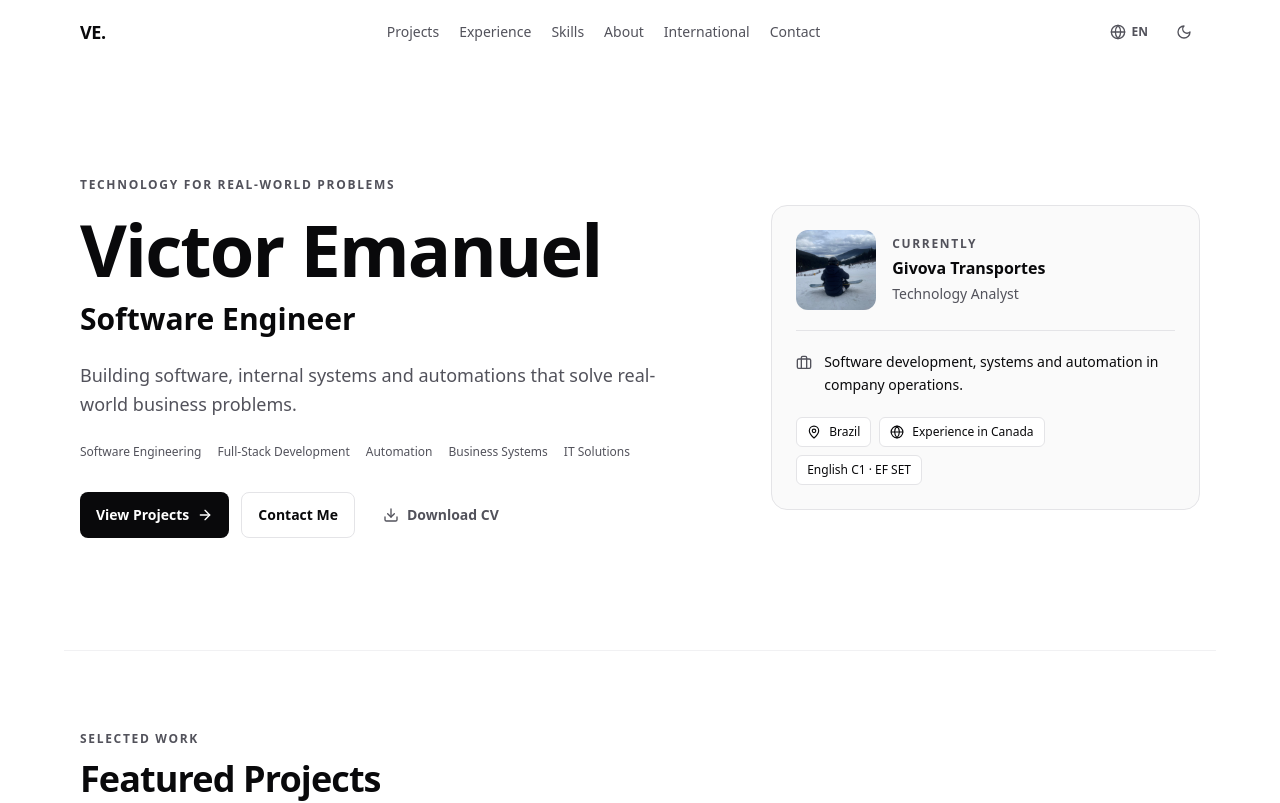
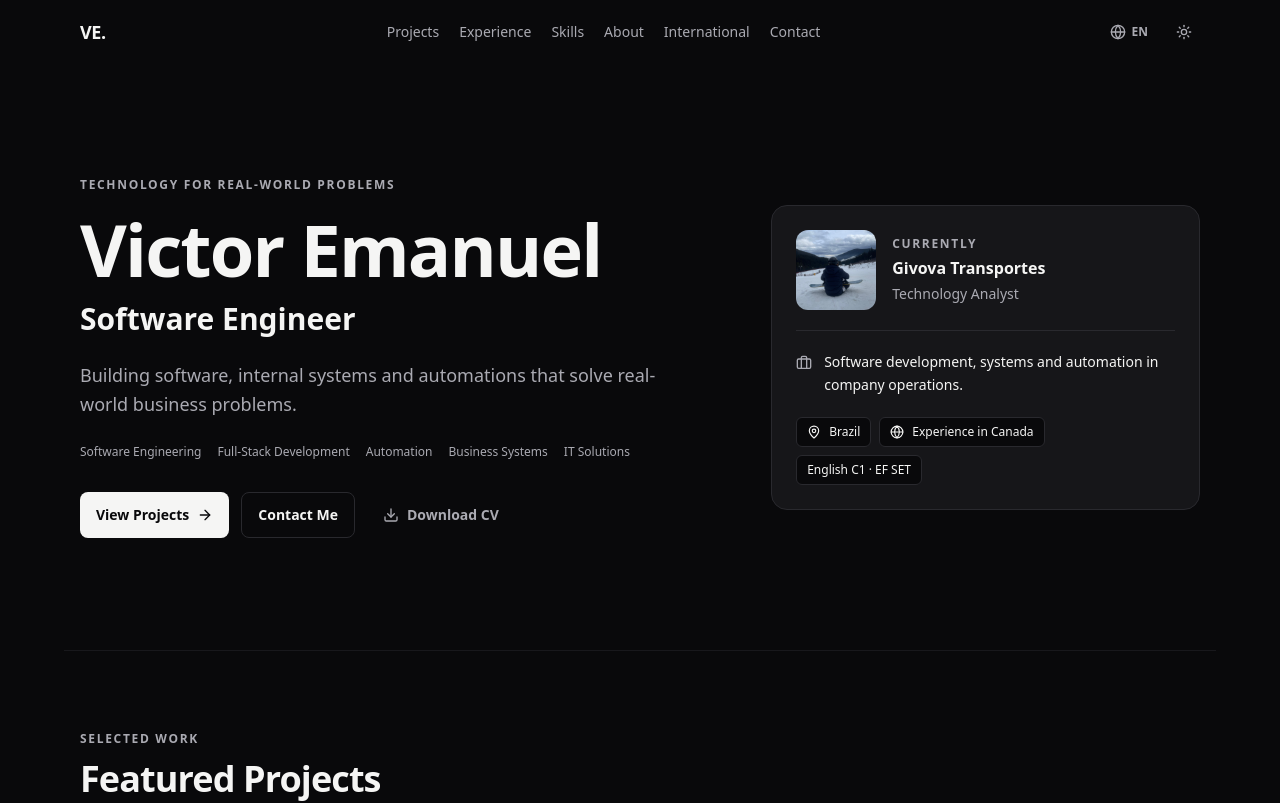
Before and after one commit to Vituinho/Portfolio, a Next.js app: page / in a window 1280 px wide. Shown: the top 803 px of the page. Built offline with nearby package versions, Linux system fonts and the light colour scheme.

Commit message:
style: make black the default portfolio visual direction

```diff
--- a/src/app/globals.css
+++ b/src/app/globals.css
@@ -28,12 +28,12 @@
 
 .dark {
   --bg-primary: #09090b;
-  --bg-secondary: #18181b;
-  --bg-card: #161618;
-  --text-primary: #f4f4f5;
-  --text-secondary: #a1a1aa;
-  --border-custom: #27272a;
-  --accent-custom: #ffffff;
+  --bg-secondary: #161619;
+  --bg-card: #111113;
+  --text-primary: #f5f5f4;
+  --text-secondary: #aaaab2;
+  --border-custom: #29292e;
+  --accent-custom: #f5f5f4;
   --accent-muted: #e4e4e7;
 
   color-scheme: dark;
--- a/src/app/providers.tsx
+++ b/src/app/providers.tsx
@@ -7,7 +7,7 @@ import { MotionConfig } from 'framer-motion';
 
 export function Providers({ children }: { children: React.ReactNode }) {
   return (
-    <ThemeProvider attribute="class" defaultTheme="system" enableSystem>
+    <ThemeProvider attribute="class" defaultTheme="dark" enableSystem>
       <MotionConfig reducedMotion="user"><I18nProvider>
         {children}
       </I18nProvider></MotionConfig>
```
